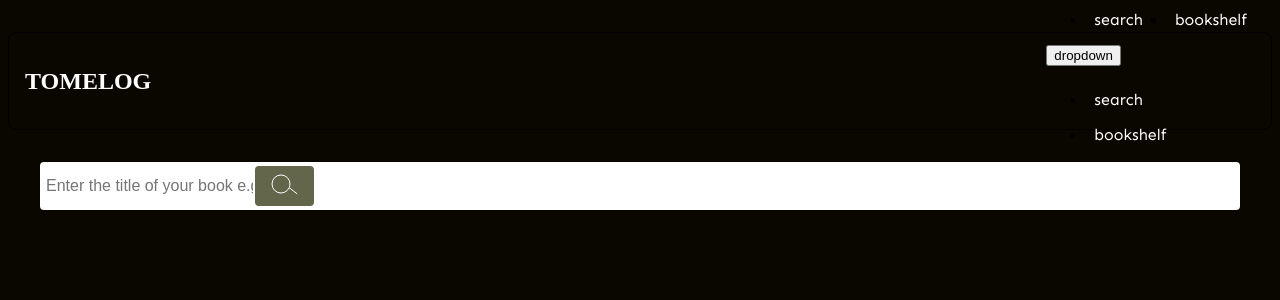
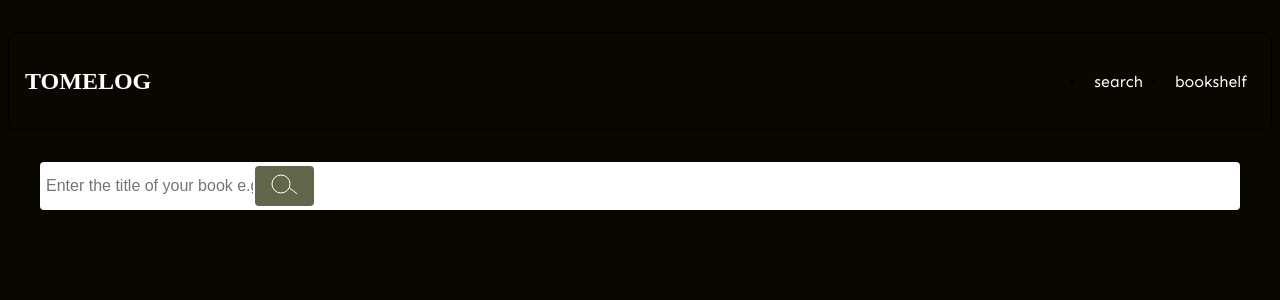
Before and after one commit to AdlaiMB/tomelog, a React (Vite) app: page / in a window 1280 px wide. Shown: the top 300 px of the page. Built offline with nearby package versions, Linux system fonts and the light colour scheme; a web font is replaced by a local one.

Commit message:
refactor the dropdown styles

```diff
--- a/src/components/DropDownMenu.jsx
+++ b/src/components/DropDownMenu.jsx
@@ -1,22 +1,33 @@
 import { useState } from "react";
+import "../styles/dropdown/index.css";
 
 function DropDownMenu({ menuItems, theme }) {
   const [isShowing, setIsShowing] = useState(false);
+  const themes = {
+    white: {
+      button: "background-white background-white-hover",
+      menu: "background-gray",
+    },
+    brown: {
+      button: "background-brown background-brown-hover white-text",
+      menu: "background-brown",
+    },
+  };
 
   return (
     <div className="drop-down-menu-section">
       <button
         onClick={() => setIsShowing(!isShowing)}
-        className={`drop-down-menu-button menu-button-${theme}`}
+        className={`drop-down-menu-button sen-regular ${themes[theme].button}`}
       >
         dropdown
       </button>
-      <div className="drop-down-menu-position-contianer">
+      <div className="drop-down-menu-position-container">
         <div
           className={`drop-down-menu-container ${isShowing ? "showing" : ""}`}
         >
           <div className="drop-down-menu-content">
-            <ul className={`drop-down-menu menu-${theme}`}>
+            <ul className={`drop-down-menu ${themes[theme].menu}`}>
               {menuItems.map((item, index) => (
                 <li key={index}>{item}</li>
               ))}
--- a/src/components/NavBar.jsx
+++ b/src/components/NavBar.jsx
@@ -5,13 +5,13 @@ function NavBar() {
   const menuItems = [
     <a
       href="/tomelog/search/"
-      className="link-menu-item white-text sen-regular background-light-brown-hover"
+      className="link-menu-item white-text sen-regular background-brown-hover"
     >
       search
     </a>,
     <a
       href="/tomelog/bookshelf/"
-      className="link-menu-item white-text sen-regular background-light-brown-hover"
+      className="link-menu-item white-text sen-regular background-brown-hover"
     >
       bookshelf
     </a>,
@@ -29,7 +29,7 @@ function NavBar() {
               <li>
                 <a
                   href="/tomelog/search/"
-                  className="navigation-nav-link white-text sen-regular background-light-brown-hover"
+                  className="navigation-nav-link white-text sen-regular background-brown-hover"
                 >
                   search
                 </a>
@@ -37,14 +37,14 @@ function NavBar() {
               <li>
                 <a
                   href="/tomelog/bookshelf/"
-                  className="navigation-nav-link white-text sen-regular background-light-brown-hover"
+                  className="navigation-nav-link white-text sen-regular background-brown-hover"
                 >
                   bookshelf
                 </a>
               </li>
             </ul>
           </nav>
-          <DropDownMenu menuItems={menuItems} theme="dark" />
+          <DropDownMenu menuItems={menuItems} theme="brown" />
         </div>
       </div>
     </header>
--- a/src/components/bookshelf/App.jsx
+++ b/src/components/bookshelf/App.jsx
@@ -42,7 +42,7 @@ function App() {
                   </button>
                 </div>
               </div>
-              <DropDownMenu menuItems={menuItems} theme="light" />
+              <DropDownMenu menuItems={menuItems} theme="white" />
             </div>
           </div>
         </div>
--- /dev/null
+++ b/src/styles/dropdown/index.css
@@ -0,0 +1,46 @@
+.drop-down-menu-section {
+  position: relative;
+}
+
+.drop-down-menu-button {
+  border: 0;
+  font-size: 1rem;
+  padding: 0.5rem;
+  border-radius: 0.25rem;
+  transition: background-color 0.2s ease-in-out;
+}
+
+.drop-down-menu-position-container {
+  position: absolute;
+  top: calc(100% + 0.5rem);
+  right: 0;
+}
+
+.drop-down-menu-container {
+  width: 160px;
+  display: grid;
+  grid-template-rows: 0fr;
+  transition: grid-template-rows 0.2s ease-in-out;
+}
+
+.drop-down-menu-container.showing {
+  grid-template-rows: 1fr;
+}
+
+.drop-down-menu-content {
+  overflow: hidden;
+}
+
+.drop-down-menu {
+  display: flex;
+  flex-direction: column;
+  gap: 0.5rem;
+  padding: 0.5rem;
+  border-radius: 0.25rem;
+}
+
+@media screen and (min-width: 834px) {
+  .drop-down-menu-section {
+    display: none;
+  }
+}
--- a/src/styles/new_globals.css
+++ b/src/styles/new_globals.css
@@ -36,95 +36,12 @@ body {
   font-style: normal;
 }
 
-.background-light-brown-hover:hover {
+.background-brown-hover:hover {
   background-color: var(--light-brown);
 }
 
 .background-white-hover:hover {
   background-color: var(--gray);
-}
-
-.drop-down-menu-section {
-  position: relative;
-}
-
-.drop-down-menu-position-contianer {
-  position: absolute;
-  top: calc(100% + 0.5rem);
-  right: 0;
-}
-
-.drop-down-menu-container {
-  width: 160px;
-  display: grid;
-  grid-template-rows: 0fr;
-  transition: grid-template-rows 0.2s ease-in-out;
-}
-
-.drop-down-menu-container.showing {
-  grid-template-rows: 1fr;
-}
-
-.drop-down-menu-content {
-  overflow: hidden;
-}
-
-.drop-down-menu-button {
-  border: 0;
-  font-size: 1rem;
-  padding: 0.5rem;
-  border-radius: 0.25rem;
-  transition: background-color 0.2s ease-in-out;
-
-  /* font settings */
-  font-family: "Sen", sans-serif;
-  font-optical-sizing: auto;
-  font-weight: 400;
-  font-style: normal;
-}
-
-.drop-down-menu {
-  display: flex;
-  flex-direction: column;
-  gap: 0.5rem;
-  padding: 0.5rem;
-  border-radius: 0.25rem;
-}
-
-.drop-down-menu-item {
-  padding-block: 0.5rem;
-  padding-left: 0.5rem;
-  border-radius: 0.25rem;
-  font-family: "Sen", sans-serif;
-  font-optical-sizing: auto;
-  font-weight: 400;
-  font-style: normal;
-  transition: background-color 0.2s ease-in-out;
-}
-
-.menu-button-light {
-  background-color: white;
-}
-
-.menu-button-light:hover {
-  background-color: var(--gray);
-}
-
-.menu-button-dark {
-  color: white;
-  background-color: var(--brown);
-}
-
-.menu-button-dark:hover {
-  background-color: var(--light-brown);
-}
-
-.menu-light {
-  background-color: var(--gray);
-}
-
-.menu-dark {
-  background-color: var(--brown);
 }
 
 .white-text {
@@ -171,6 +88,10 @@ body {
   background-color: white;
 }
 
+.background-brown {
+  background-color: var(--brown);
+}
+
 .background-gray {
   background-color: var(--gray);
 }
@@ -193,10 +114,6 @@ body {
     --page-content-inline-margin: 2rem;
   }
 
-  .drop-down-menu-section {
-    display: none;
-  }
-
   .page-content {
     margin-inline: var(--page-inline-margin);
   }
```
